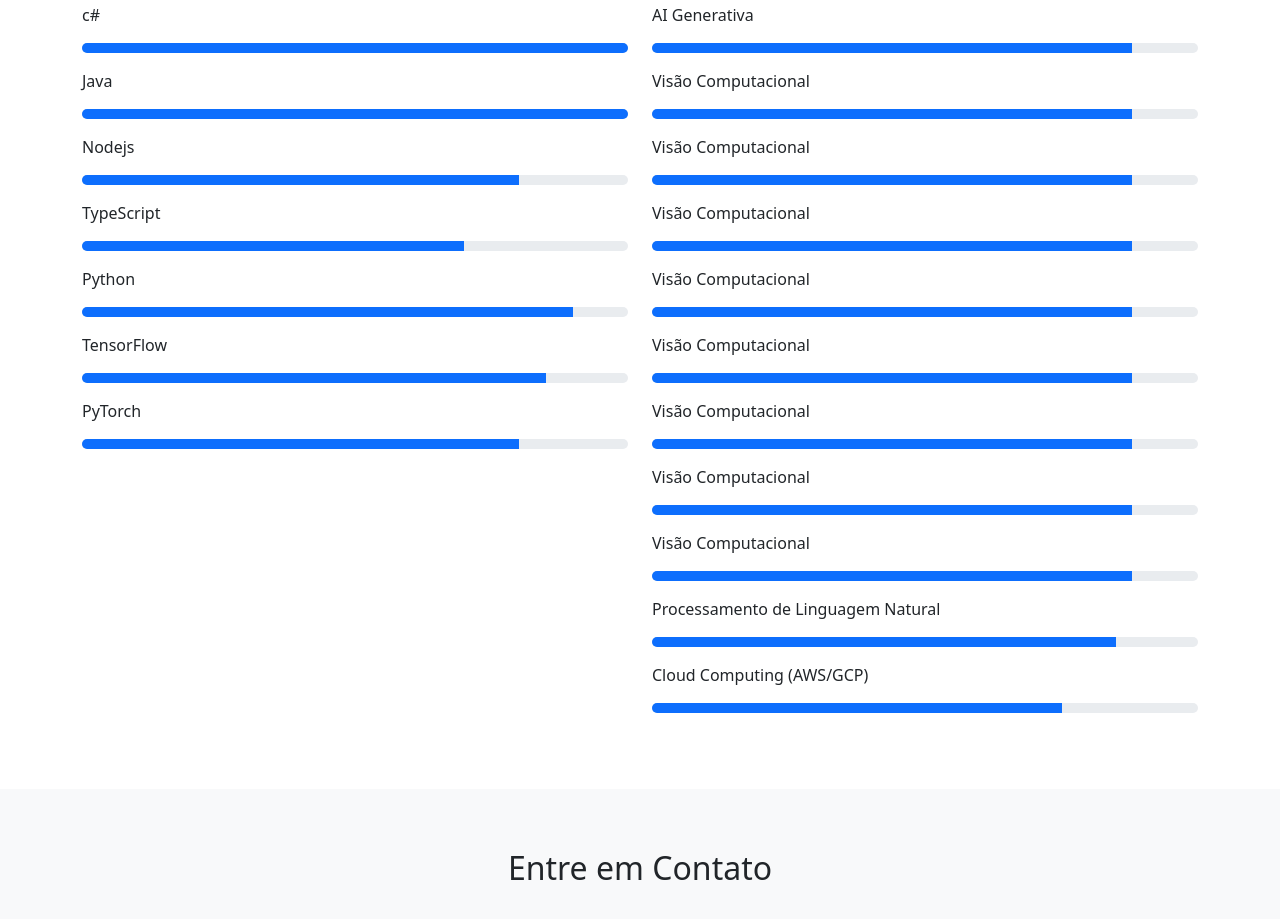
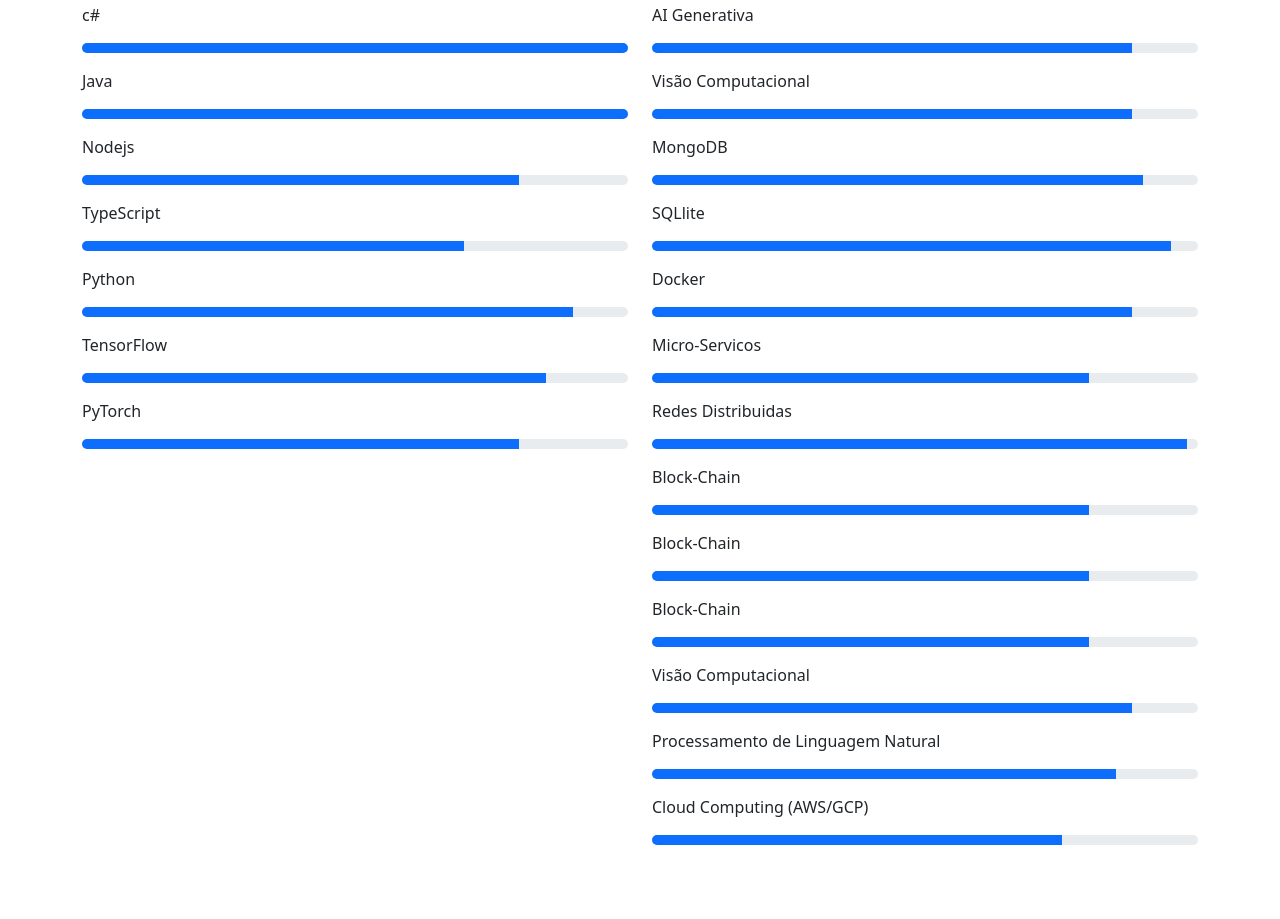
Before and after one commit to LuckArkman/mr.-data, a plain HTML site: page index.html in a window 1280 px wide. Shown: the part 2037-2956 px from the top of the page. Drawn offline with nearby package versions, Linux system fonts and the light colour scheme.

Commit message:
Update index.html

```diff
--- a/index.html
+++ b/index.html
@@ -172,29 +172,37 @@ Trata-se de um app de mensagens com o modelo de serviço descentralizado, onde n
                     <div class="progress skill-progress mb-3">
                         <div class="progress-bar bg-primary" role="progressbar" style="width: 88%;" aria-valuenow="88" aria-valuemin="0" aria-valuemax="100"></div>
                     </div>
-                    <p>Visão Computacional</p>
+                    <p>MongoDB</p>
+                    <div class="progress skill-progress mb-3">
+                        <div class="progress-bar bg-primary" role="progressbar" style="width: 90%;" aria-valuenow="90" aria-valuemin="0" aria-valuemax="100"></div>
+                    </div>
+                    <p>SQLlite</p>
+                    <div class="progress skill-progress mb-3">
+                        <div class="progress-bar bg-primary" role="progressbar" style="width: 95%;" aria-valuenow="95" aria-valuemin="0" aria-valuemax="100"></div>
+                    </div>
+                    <p>Docker</p>
                     <div class="progress skill-progress mb-3">
                         <div class="progress-bar bg-primary" role="progressbar" style="width: 88%;" aria-valuenow="88" aria-valuemin="0" aria-valuemax="100"></div>
                     </div>
-                    <p>Visão Computacional</p>
+                    <p>Micro-Servicos</p>
                     <div class="progress skill-progress mb-3">
-                        <div class="progress-bar bg-primary" role="progressbar" style="width: 88%;" aria-valuenow="88" aria-valuemin="0" aria-valuemax="100"></div>
+                        <div class="progress-bar bg-primary" role="progressbar" style="width: 80%;" aria-valuenow="80" aria-valuemin="0" aria-valuemax="100"></div>
                     </div>
-                    <p>Visão Computacional</p>
+                    <p>Redes Distribuidas</p>
                     <div class="progress skill-progress mb-3">
-                        <div class="progress-bar bg-primary" role="progressbar" style="width: 88%;" aria-valuenow="88" aria-valuemin="0" aria-valuemax="100"></div>
+                        <div class="progress-bar bg-primary" role="progressbar" style="width: 98%;" aria-valuenow="98" aria-valuemin="0" aria-valuemax="100"></div>
                     </div>
-                    <p>Visão Computacional</p>
+                    <p>Block-Chain</p>
                     <div class="progress skill-progress mb-3">
-                        <div class="progress-bar bg-primary" role="progressbar" style="width: 88%;" aria-valuenow="88" aria-valuemin="0" aria-valuemax="100"></div>
+                        <div class="progress-bar bg-primary" role="progressbar" style="width: 80%;" aria-valuenow="80" aria-valuemin="0" aria-valuemax="100"></div>
                     </div>
-                    <p>Visão Computacional</p>
+                    <p>Block-Chain</p>
                     <div class="progress skill-progress mb-3">
-                        <div class="progress-bar bg-primary" role="progressbar" style="width: 88%;" aria-valuenow="88" aria-valuemin="0" aria-valuemax="100"></div>
+                        <div class="progress-bar bg-primary" role="progressbar" style="width: 80%;" aria-valuenow="80" aria-valuemin="0" aria-valuemax="100"></div>
                     </div>
-                    <p>Visão Computacional</p>
+                    <p>Block-Chain</p>
                     <div class="progress skill-progress mb-3">
-                        <div class="progress-bar bg-primary" role="progressbar" style="width: 88%;" aria-valuenow="88" aria-valuemin="0" aria-valuemax="100"></div>
+                        <div class="progress-bar bg-primary" role="progressbar" style="width: 80%;" aria-valuenow="80" aria-valuemin="0" aria-valuemax="100"></div>
                     </div>
                     <p>Visão Computacional</p>
                     <div class="progress skill-progress mb-3">
```
